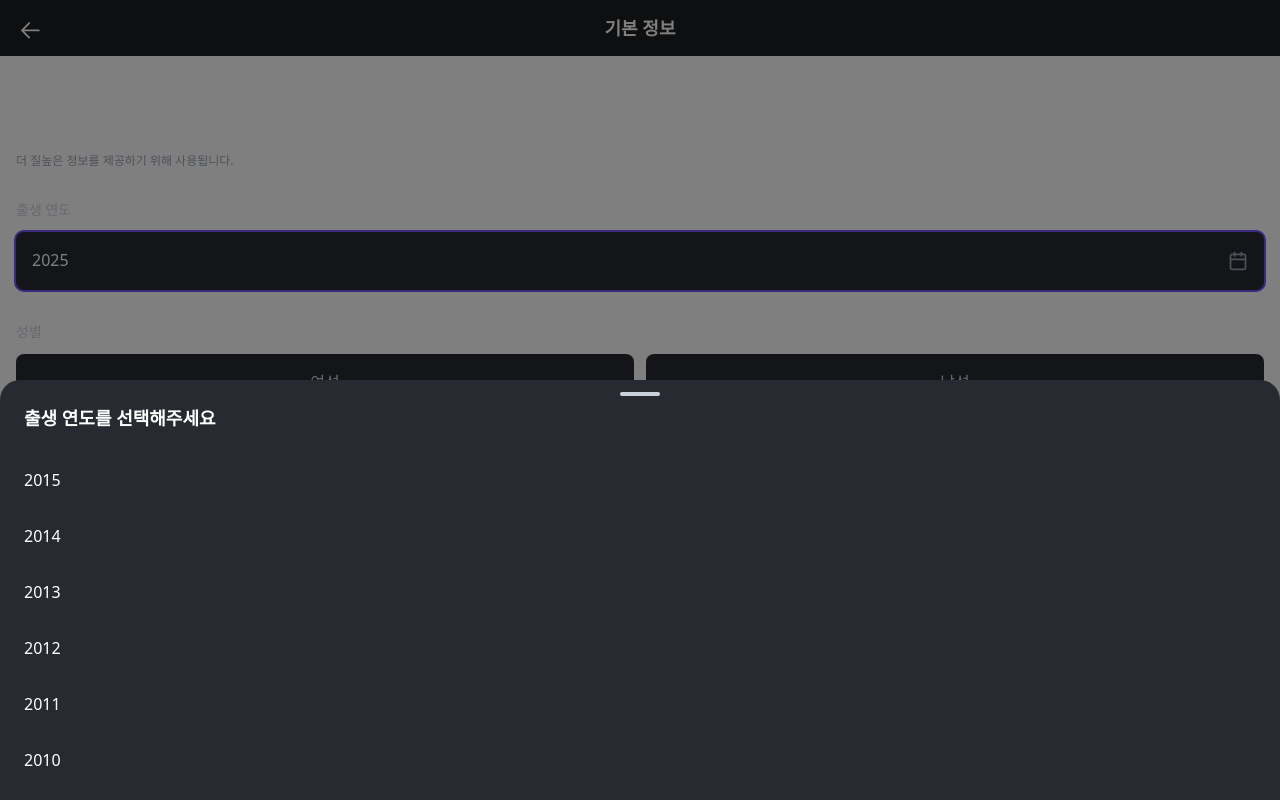
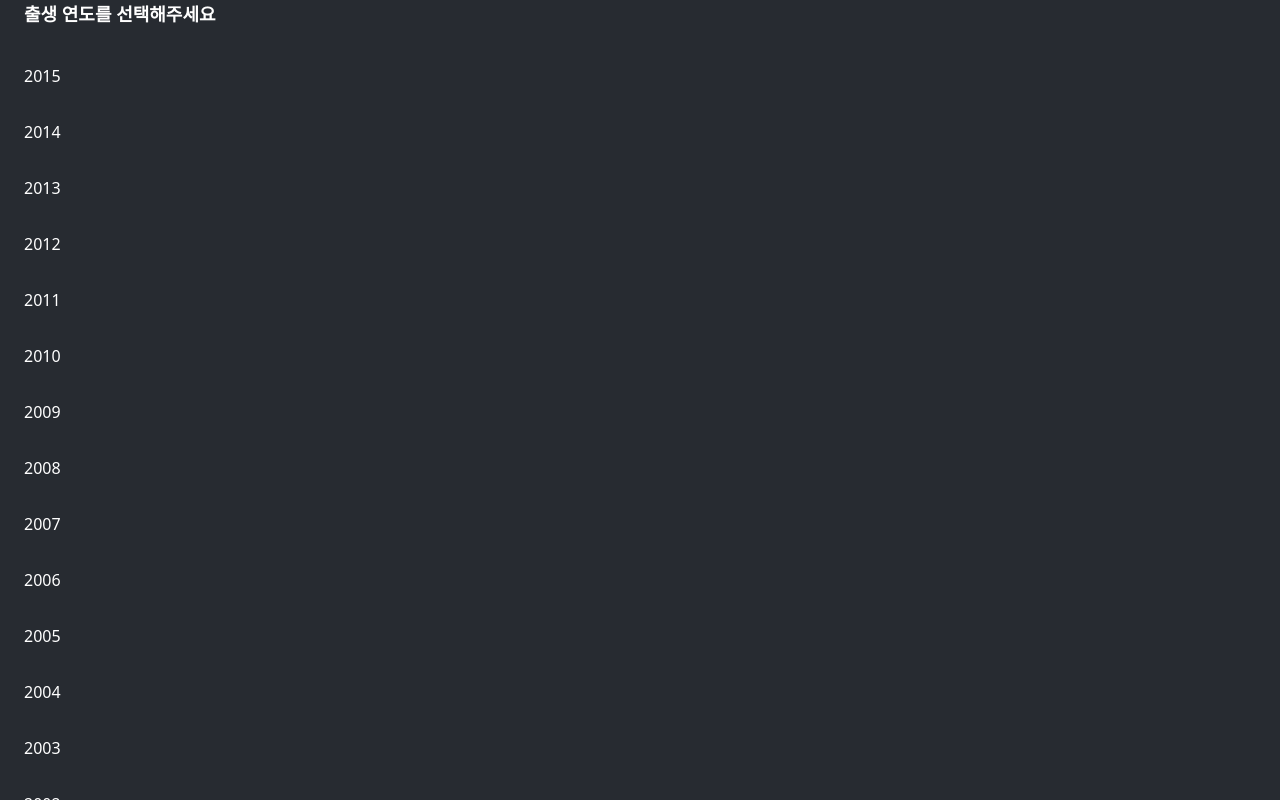
Before and after one commit to depromeet/dpm17-team4-client, a Next.js app in the folder web/: page /onboarding/profile in a window 1280 px wide. Both pictures are taken after a click on the button "2025". Built offline with nearby package versions, Linux system fonts and the light colour scheme.

Commit message:
feat: bottomsheet ui 수정

```diff
--- a/web/src/app/my/profile/_components/BirthYearSelectBottomSheet.tsx
+++ b/web/src/app/my/profile/_components/BirthYearSelectBottomSheet.tsx
@@ -28,12 +28,12 @@ export const BirthYearSelectBottomSheet = ({
 
   return (
     <BottomSheet isOpen={isOpen} onClose={onClose}>
-      <div className="px-6 pb-6">
+      <div className="px-6 pb-6 h-[800px]">
         <h2 className="text-lg font-semibold text-white mb-6 text-left">
           출생 연도를 선택해주세요
         </h2>
 
-        <div className="max-h-80 overflow-y-auto space-y-2">
+        <div className="max-h-full overflow-y-auto space-y-2">
           {BIRTH_YEAR_OPTIONS.map((option) => (
             <button
               key={option.value}
```
